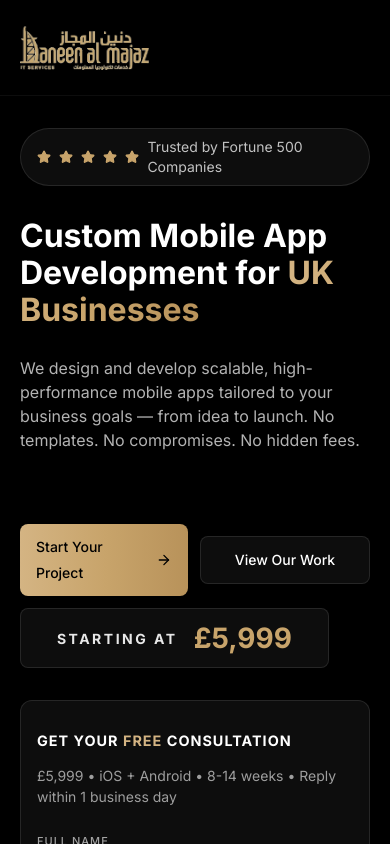
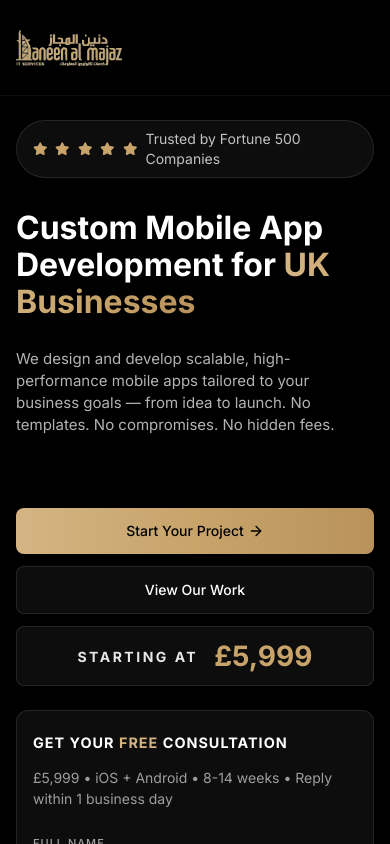
Before and after one commit to faheemnazir/landingpagedan, a React (Vite) app: page / in a window 390 px wide. Shown: the top 844 px of the page. Built offline with nearby package versions, Linux system fonts and the light colour scheme.

Commit message:
Comprehensive site-wide responsiveness audit and mobile-first CSS fixes

```diff
--- a/src/components/Contact.css
+++ b/src/components/Contact.css
@@ -317,3 +317,21 @@
     padding: 20px 16px;
   }
 }
+
+@media (max-width: 480px) {
+  .dual-column-card {
+    padding: 16px 12px;
+  }
+
+  .form-inner-card {
+    padding: 16px 12px;
+  }
+
+  .thinking-subtitle {
+    font-size: 1.25rem;
+  }
+
+  .italic-title {
+    font-size: 1.8rem;
+  }
+}
--- a/src/components/Hero.css
+++ b/src/components/Hero.css
@@ -454,5 +454,36 @@
     font-size: 20px;
     margin-bottom: 16px;
   }
+}
 
+@media (max-width: 480px) {
+  .hero {
+    padding-top: 24px;
+    padding-bottom: 24px;
+    gap: 24px;
+  }
+
+  .hero-form-card {
+    padding: 16px;
+  }
+
+  .form-title {
+    font-size: 18px;
+    margin-bottom: 12px;
+  }
+
+  .hero-subtitle {
+    font-size: 15px;
+    line-height: 22px;
+  }
+
+  .btn-start, .btn-view {
+    width: 100%;
+    flex: none;
+  }
+
+  .hero-actions {
+    flex-direction: column;
+    align-items: stretch;
+  }
 }
--- a/src/components/Navbar.css
+++ b/src/components/Navbar.css
@@ -34,6 +34,12 @@
 @media (max-width: 768px) {
   .navbar-logo-img {
     height: 44px;
+  }
+}
+
+@media (max-width: 480px) {
+  .navbar-logo-img {
+    height: 36px;
   }
 }
 
--- a/src/components/Pricing.css
+++ b/src/components/Pricing.css
@@ -186,3 +186,21 @@
     gap: 32px;
   }
 }
+
+@media (max-width: 480px) {
+  .pricing-header {
+    padding: 24px;
+  }
+
+  .pricing-body {
+    padding: 24px;
+  }
+
+  .price-tag {
+    font-size: 36px;
+  }
+
+  .pricing-included {
+    padding: 24px 16px;
+  }
+}
--- a/src/index.css
+++ b/src/index.css
@@ -194,6 +194,9 @@ button {
   .slider-controls-mobile {
     display: flex;
   }
+  .container {
+    padding: 0 40px;
+  }
 }
 
 @media (max-width: 768px) {
@@ -210,6 +213,20 @@ button {
   }
 }
 
+@media (max-width: 480px) {
+  .container {
+    padding: 0 16px;
+  }
+
+  .heading-xl {
+    font-size: 1.8rem;
+  }
+
+  .heading-lg {
+    font-size: 1.5rem;
+  }
+}
+
 /* Responsive Contact Links */
 @media (max-width: 768px) {
   .desktop-phone-only {
```
